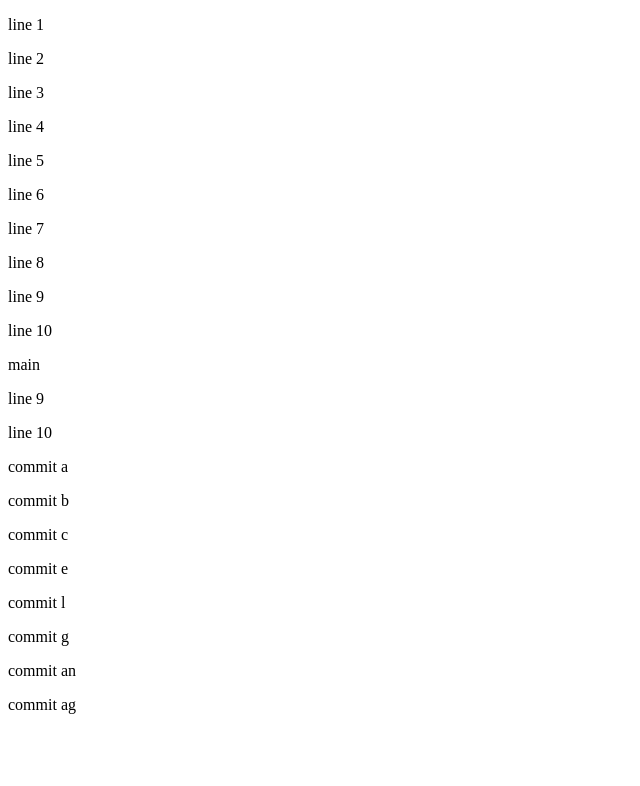
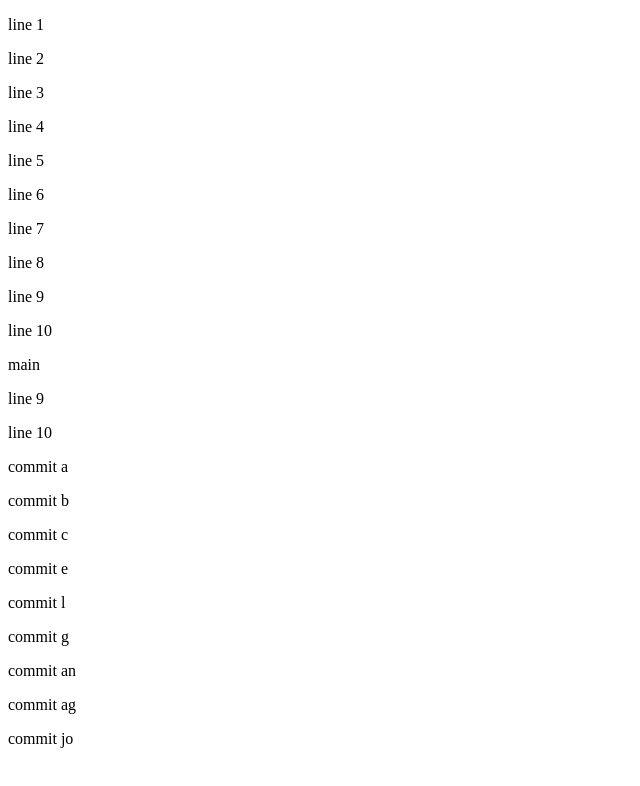
Before and after one commit to larint/testgit, a plain HTML site: page index.html in a window 1280 px wide. Shown: the whole page, without its empty margins (0-640 px from the left). Drawn offline with Linux system fonts and the light colour scheme.

Commit message:
commit jo

```diff
--- a/index.html
+++ b/index.html
@@ -27,5 +27,6 @@
     <p>commit g</p>
     <p>commit an</p>
     <p>commit ag</p>
+    <p>commit jo</p>
 </body>
 </html>
```
